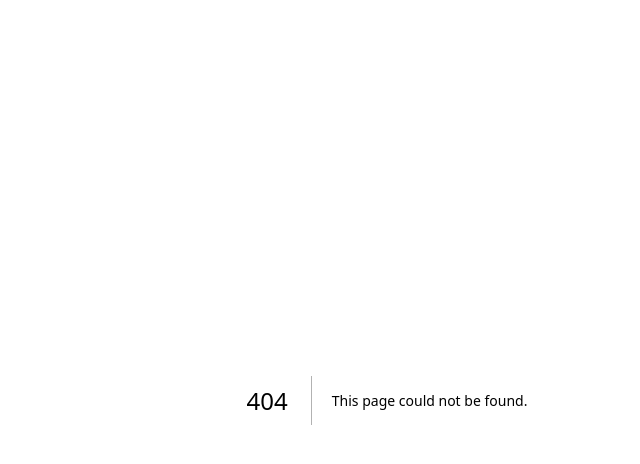
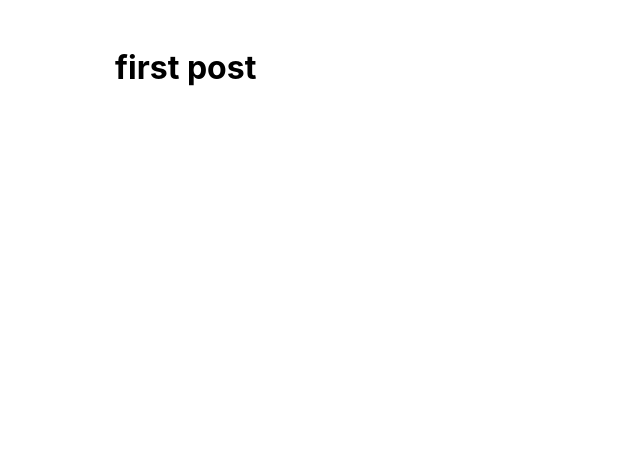
Before and after one commit to Choisiz/NEXTJS, a Next.js app in the folder blog/: page /posts/first-post in a window 1280 px wide. Before the commit this address had no page. Shown: the top 464 px of the page, without its empty margins (253-893 px from the left). Built offline with nearby package versions, Linux system fonts and the light colour scheme.

Commit message:
link,img,layout,css

```diff
--- /dev/null
+++ b/blog/components/Layout.js
@@ -0,0 +1,5 @@
+import styles from "./layout.module.css";
+
+export default function Layout({ children }) {
+  return <div className={styles.container}>{children}</div>;
+}
--- /dev/null
+++ b/blog/components/layout.module.css
@@ -0,0 +1,5 @@
+.container {
+  max-width: 36rem;
+  padding: 0 1rem;
+  margin: 3rem auto 6rem;
+}
--- /dev/null
+++ b/blog/pages/_app.js
@@ -0,0 +1,5 @@
+import "../styles/globals.css";
+
+export default function App({ Component, pageProps }) {
+  return <Component {...pageProps} />;
+}
--- /dev/null
+++ b/blog/pages/posts/first-post.js
@@ -0,0 +1,13 @@
+import Head from "next/head";
+import Layout from "../../components/Layout";
+
+export default function firstPost() {
+  return (
+    <Layout>
+      <Head>
+        <title>첫번째 글</title>
+      </Head>
+      <h1>first post</h1>
+    </Layout>
+  );
+}
```
Also changed, not shown: blog/pages/index.js (+18 -5 lines), blog/pages/posts/second-post.js (added, +7 -0 lines), blog/public/images/kcw.png (added), blog/public/images/kcw2.jpg (added).
